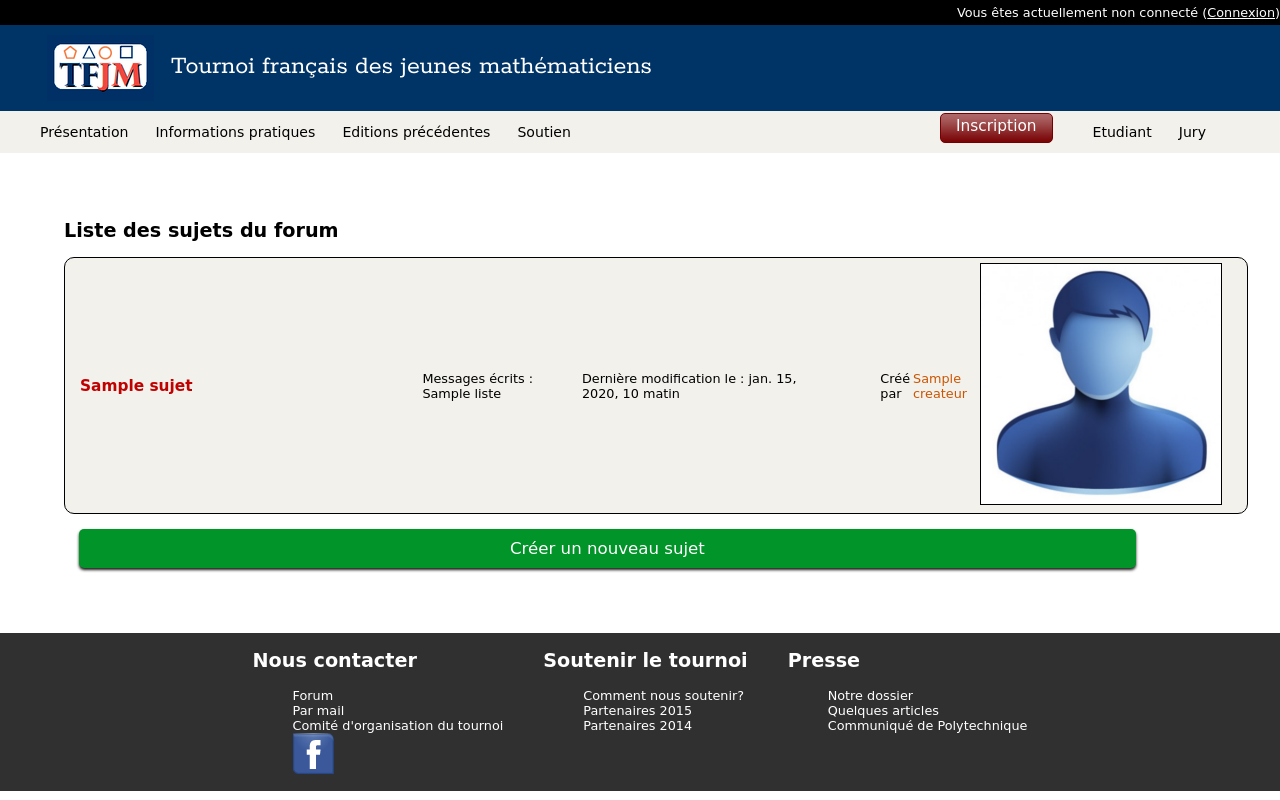
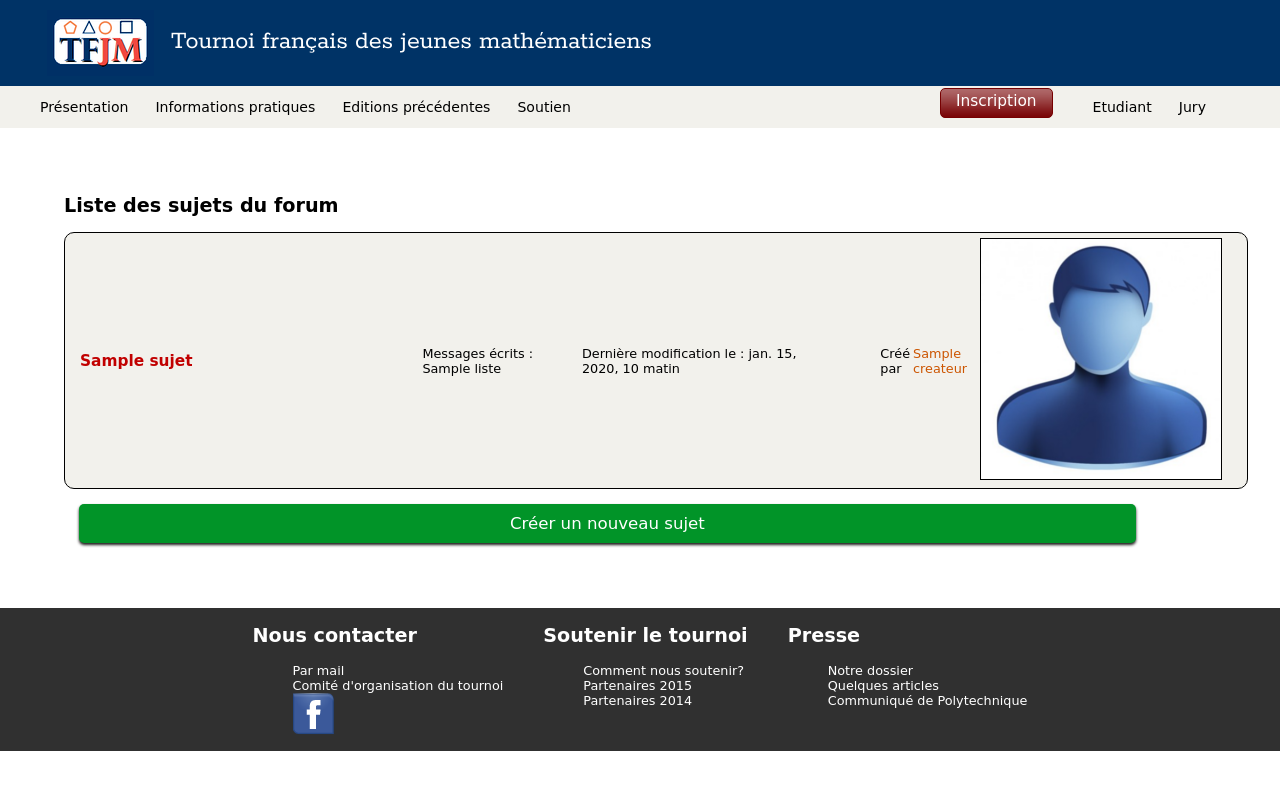
Before and after one commit to SSinnhuber/TFJM, a Django app: template TFJM/forum/templates/forum/forum.html in a window 1280 px wide. Run offline with Django 3.2, Linux system fonts and the light colour scheme; the template is opened without the code that fills it: most values are stand-ins (such as "Sample title", 1, 10 or a date in 2020); parts of the project's set-up code (start-up, migrations or seed data) failed here and were passed over; some libraries are stand-ins or nearby versions.

Commit message:
désinstallation de profils et forum

```diff
--- a/TFJM/TFJM/settings.py
+++ b/TFJM/TFJM/settings.py
@@ -41,8 +41,8 @@ INSTALLED_APPS = [
 	'django.contrib.humanize',
 	'easy_thumbnails',
     'infos',
-    'profils',
-    'forum',
+    #'profils',
+    #'forum',
 ]
 MIDDLEWARE_CLASSES = [
     'django.middleware.security.SecurityMiddleware',
@@ -123,7 +123,6 @@ USE_TZ = True
 
 
 # Static files (CSS, JavaScript, Images)
-# https://docs.djangoproject.com/en/1.9/howto/static-files/
 
 STATIC_URL = '/static/'
 if DEBUG:
--- a/TFJM/TFJM/urls.py
+++ b/TFJM/TFJM/urls.py
@@ -21,8 +21,8 @@ from django.conf.urls.static import static
 urlpatterns = [
     url(r'^admin/', admin.site.urls),
     url(r'^', include ('infos.urls')),
-    url(r'^profil/', include ('profils.urls')),
-    url(r'^forum/', include ('forum.urls')),
+   # url(r'^profil/', include ('profils.urls')),
+   # url(r'^forum/', include ('forum.urls')),
 ]
 
 if getattr(settings, 'DEBUG', False) or getattr(settings, 'DEBUG_MEDIA', False):
--- a/TFJM/templates/squelette.html
+++ b/TFJM/templates/squelette.html
@@ -15,18 +15,6 @@
     <body>
             <header>
 
-				{% block connexion %}
-				<div id="bandeau_connexion">
-
-					{% if user.is_authenticated %}
-
-					Vous êtes actuellement connecté en tant que <a href="/profil/me/">{{ user.username }}</a> (<a href="/profil/deconnexion/">Déconnexion</a>)
-					{% else %}
-					Vous êtes actuellement non connecté (<a href="/profil/connexion/">Connexion</a>)
-					{% endif %}
-
-				</div>
-				{% endblock %}
 
 				{% block title %}
                <div id="titre_principal">
@@ -80,7 +68,6 @@
 				<div id="bloc">
 					<h2>Nous contacter</h2>
 					<ul>
-						<li><a href="{% url 'forum.views.forum' %}">Forum</a></li>
 						<li><a href="mailto:secretariat@tfjm.org">Par mail</a></li>
 						<li><a href="{% url 'infos.views.article' "organisation-du-tournoi" %}">Comité d'organisation du tournoi</a></li>
 						<li><a href="https://www.facebook.com/TFJM2"><img src="{% static "img/facebook.png" %}" alt="Facebook" /></a></li>
```
Also changed, not shown: TFJM/profils/models.py (+13 -4 lines), TFJM/profils/views.py (+14 -1 lines), TFJM/db.sqlite3, 2 other files.
